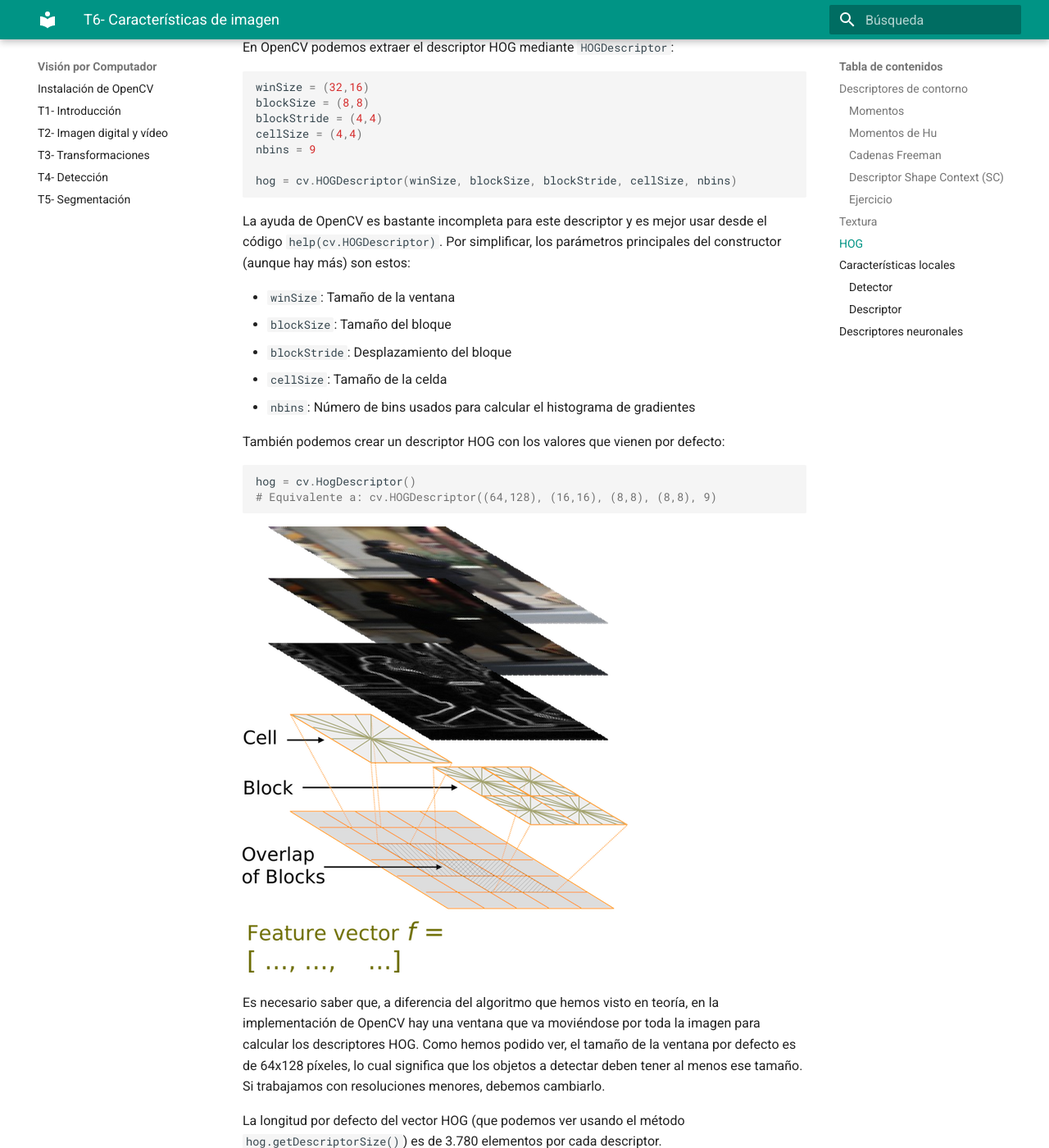
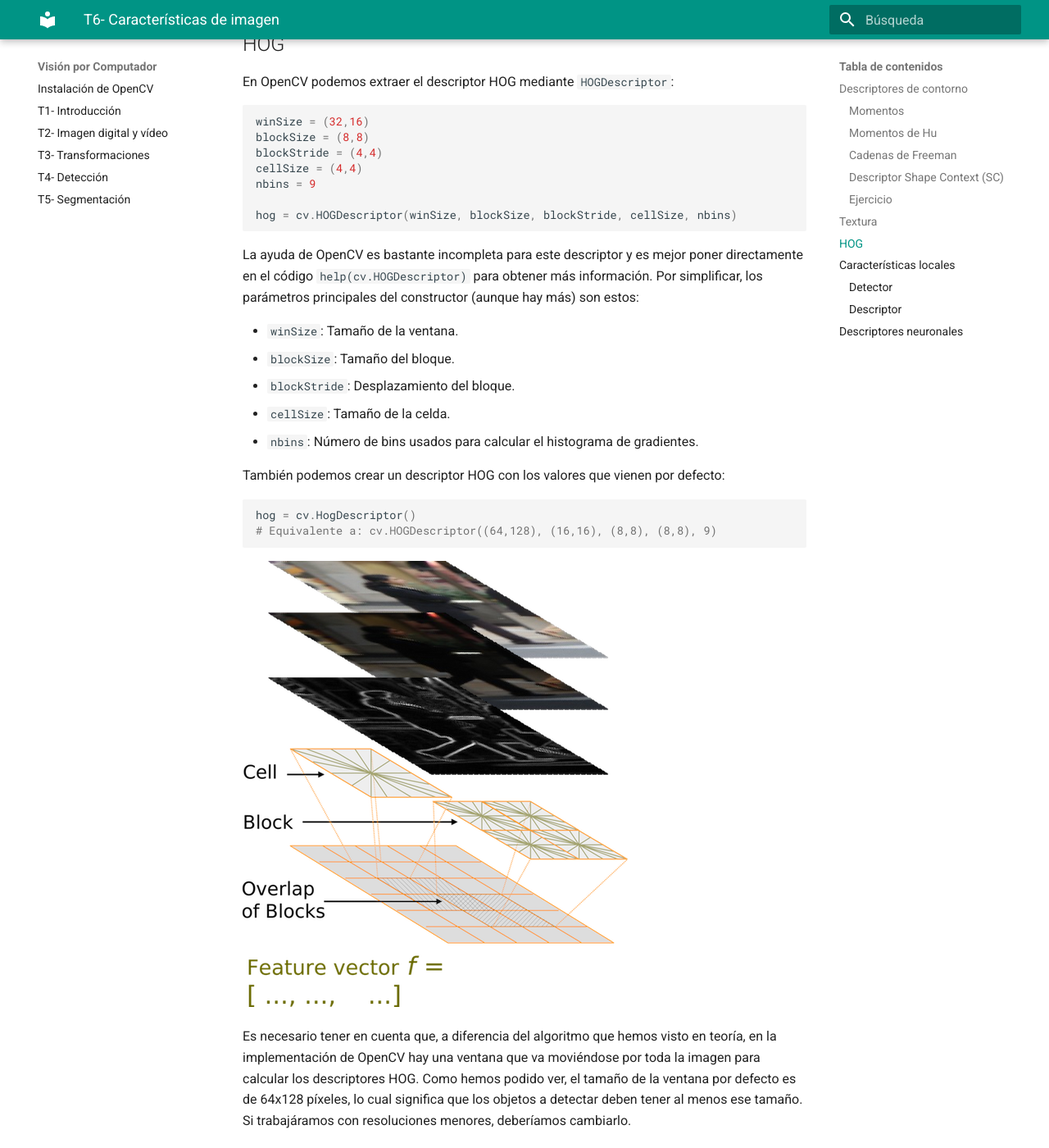
Before and after one commit to pertusa/VisionPorComputador, an MkDocs documentation site: the page built from docs/caracteristicas.md, in a window 1280 px wide and 1400 px high, scrolled down 7009 px. Shown: the whole window at 82% size. Built offline with MkDocs 1.6.1 and Material for MkDocs 9.7.7, drawn with Linux system fonts in a browser that asks for light colours; some of the changed text lies outside the part shown.

Commit message:
Updated T6

````diff
--- a/docs/caracteristicas.md
+++ b/docs/caracteristicas.md
@@ -25,7 +25,7 @@
 nu20, nu11, nu02, nu30, nu21, nu12, nu03
 ```
 
-Como ves, no todos los momentos se calculan. Por ejemplo, como el momento mu00 es igual a m00, [OpenCV no lo extrae](https://docs.opencv.org/3.4/d8/d23/classcv_1_1Moments.html).
+Como ves, no todos los momentos se calculan. Por ejemplo, como el momento `mu00` es igual a `m00`, [OpenCV no lo extrae](https://docs.opencv.org/3.4/d8/d23/classcv_1_1Moments.html).
 
 Si quieres conocer más detalles sobre la función `moments` puedes consultar [este](https://docs.opencv.org/2.4/modules/imgproc/doc/structural_analysis_and_shape_descriptors.html?highlight=moments#moments) enlace.
 
@@ -61,7 +61,21 @@
 
 En este ejercicio extraeremos una serie de descriptores de contorno a partir de imágenes binarizadas. El objetivo es encontrar las imágenes más similares a una imagen de referencia (a la que llamaremos `query`).
 
-Se pide completar el siguiente código implementando los comentarios marcados con `TODO`. Crea el programa con el nombre `contourDescriptors.py`. Si miras el `main`, se recibe el número de una imagen (hay 20 en la carpeta) y ésta se usa como `query`. Se extraen los descriptores de la imagen y a continuación se comparan con todos los descriptores obtenidos para el resto de imágenes, obteniendo una distancia (un valor de similitud) por cada descriptor implementado.
+Se pide completar el siguiente código implementando los comentarios marcados con `TODO`. Guarda este programa con el nombre `contourDescriptors.py`.
+
+En el `main` se recibe el número de una imagen (hay 20 en la carpeta) para usarla como `query`. Si no indicamos ningún parámetro, por defecto la `query` será la imagen número 5. Después se extraen los descriptores de esta imagen y a continuación se comparan con todos los descriptores obtenidos para el resto de imágenes, obteniendo una distancia (un valor de similitud) por cada descriptor implementado.
+
+<!--
+WM:
+imgDescriptors={} (antes con espacios)
+descriptor SC. (antes sin punto)
+cv.imread(queryName,cv.IMREAD_GRAYSCALE) (quitado espacio en param)
+caracteristicas.
+compactación (con acento)
+Área -> Area (quitado acento)
+----------- (añadido un guión adicional)
+-->
+
 
 ```python
 import cv2 as cv
@@ -71,7 +85,7 @@
 
 def extractDescriptors(image):
     # Creamos un diccionario donde guardaremos los valores calculados
-    imgDescriptors = {}
+    imgDescriptors={}
 
     # Calculamos todos los contornos de la imagen
     contours, hierarchy = cv.findContours(image, cv.RETR_LIST, cv.CHAIN_APPROX_SIMPLE)
@@ -155,7 +169,7 @@
 
     # Leemos imagen query
     queryName = path + str(indexQuery) + '.png'
-    query = cv.imread(queryName, cv.IMREAD_GRAYSCALE)
+    query = cv.imread(queryName,cv.IMREAD_GRAYSCALE)
 
     # Comprobamos que la imagen se ha podido leer
     if query is None:
@@ -174,7 +188,7 @@
             image = cv.imread(imageName, cv.IMREAD_GRAYSCALE)
 
             # Extraemos sus características y las comparamos con las de la query
-            print('----------')
+            print('-----------')
             print('Imagen', imageIndex, ':')
             imgDescriptors = extractDescriptors(image)
             calcularDistancias(queryDescriptors, imgDescriptors)
@@ -183,7 +197,7 @@
 
 
 if __name__ == '__main__':
-    parser = argparse.ArgumentParser(description = 'Programa para calcular y comparar características')
+    parser = argparse.ArgumentParser(description = 'Programa para calcular y comparar características.')
     parser.add_argument('--indexQuery', '-i', type=int, default=5)
     args = parser.parse_args()
     main(args)
@@ -315,13 +329,13 @@
 hog = cv.HOGDescriptor(winSize, blockSize, blockStride, cellSize, nbins)
 ```
 
-La ayuda de OpenCV es bastante incompleta para este descriptor y es mejor usar desde el código `help(cv.HOGDescriptor)`. Por simplificar, los parámetros principales del constructor (aunque hay más) son estos:
+La ayuda de OpenCV es bastante incompleta para este descriptor y es mejor poner directamente en el código `help(cv.HOGDescriptor)` para obtener más información. Por simplificar, los parámetros principales del constructor (aunque hay más) son estos:
 
-* `winSize`: Tamaño de la ventana
-* `blockSize`: Tamaño del bloque
-* `blockStride`: Desplazamiento del bloque
-* `cellSize`: Tamaño de la celda
-* `nbins`: Número de bins usados para calcular el histograma de gradientes
+* `winSize`: Tamaño de la ventana.
+* `blockSize`: Tamaño del bloque.
+* `blockStride`: Desplazamiento del bloque.
+* `cellSize`: Tamaño de la celda.
+* `nbins`: Número de bins usados para calcular el histograma de gradientes.
 
 También podemos crear un descriptor HOG con los valores que vienen por defecto:
 
@@ -332,7 +346,7 @@
 
 ![HOG en OpenCV](images/caracteristicas/hog.png)
 
-Es necesario saber que, a diferencia del algoritmo que hemos visto en teoría, en la implementación de OpenCV hay una ventana que va moviéndose por toda la imagen para calcular los descriptores HOG. Como hemos podido ver, el tamaño de la ventana por defecto es de 64x128 píxeles, lo cual significa que los objetos a detectar deben tener al menos ese tamaño. Si trabajamos con resoluciones menores, debemos cambiarlo.
+Es necesario tener en cuenta que, a diferencia del algoritmo que hemos visto en teoría, en la implementación de OpenCV hay una ventana que va moviéndose por toda la imagen para calcular los descriptores HOG. Como hemos podido ver, el tamaño de la ventana por defecto es de 64x128 píxeles, lo cual significa que los objetos a detectar deben tener al menos ese tamaño. Si trabajáramos con resoluciones menores, deberíamos cambiarlo.
 
 La longitud por defecto del vector HOG (que podemos ver usando el método `hog.getDescriptorSize()`) es de 3.780 elementos por cada descriptor.
 
@@ -486,7 +500,10 @@
 
 En general, tenemos muchas combinaciones en OpenCV para usar detectores y descriptores, como puede consultarse en el siguiente [listado](https://docs.opencv.org/master/d5/d51/group__features2d__main.html).
 
-SIFT está patentado pero sus derechos han expirado en 2020 y por tanto ahora puede usarse sin problema en OpenCV. Sin embargo, [SURF](https://docs.opencv.org/master/df/dd2/tutorial_py_surf_intro.html) sigue con derechos de patente vigentes y desde OpenCV4.2 se dejó fuera de la librería ya que su filosofía es que todo lo que contenga sea de código abierto.
+SIFT está patentado pero sus derechos han expirado en 2020 y por tanto ahora puede usarse sin problema en OpenCV.
+<!---Puedes ver otro ejemplo completo usando SIFT en [este enlace](https://www.analyticsvidhya.com/blog/2019/10/detailed-guide-powerful-sift-technique-image-matching-python/).
+--->
+Sin embargo, [SURF](https://docs.opencv.org/master/df/dd2/tutorial_py_surf_intro.html) sigue con derechos de patente vigentes y desde OpenCV4.2 se dejó fuera de la librería ya que su filosofía es que todo lo que contenga sea de código abierto.
 
 En [este enlace](https://github.com/methylDragon/opencv-python-reference/blob/master/02%20OpenCV%20Feature%20Detection%20and%20Description.md) puedes consultar muchos ejemplos de código que usan detectores y descriptores de OpenCV.
 
````
Also changed, not shown: other parts of docs/caracteristicas.md (+14 -14 lines).
